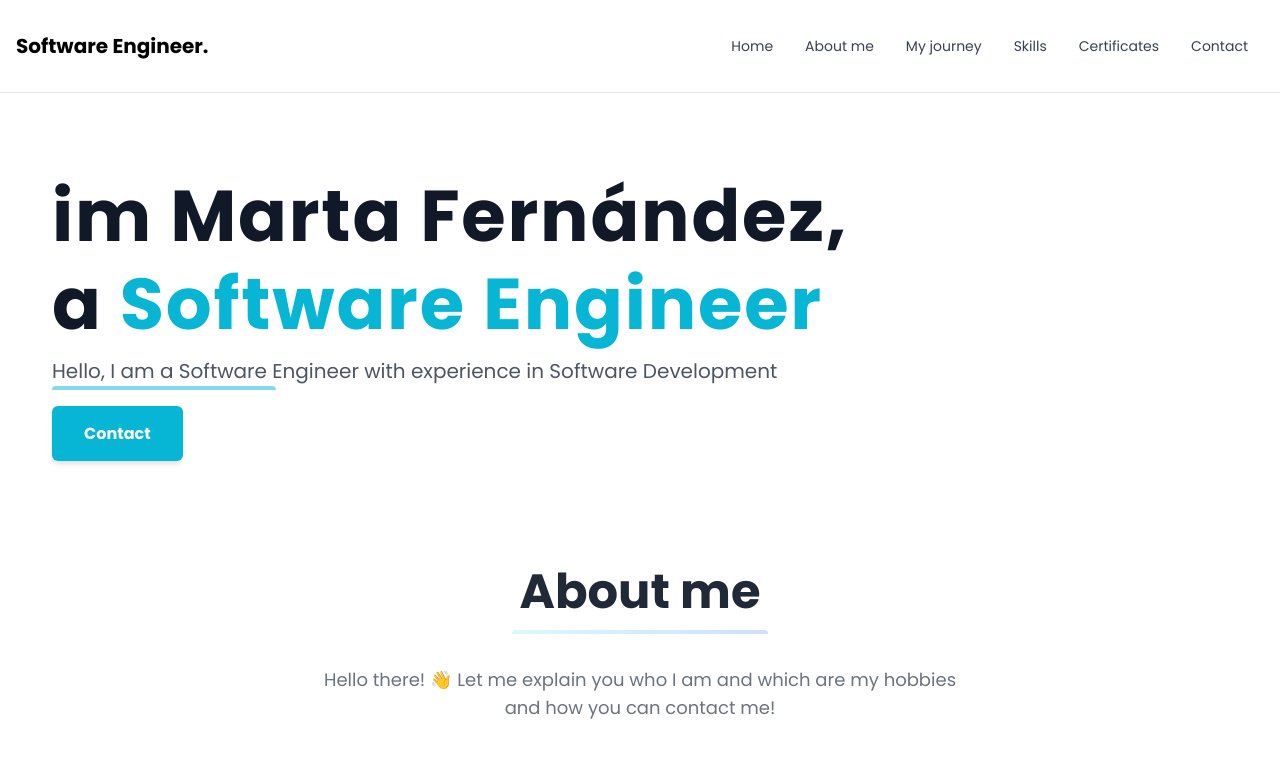
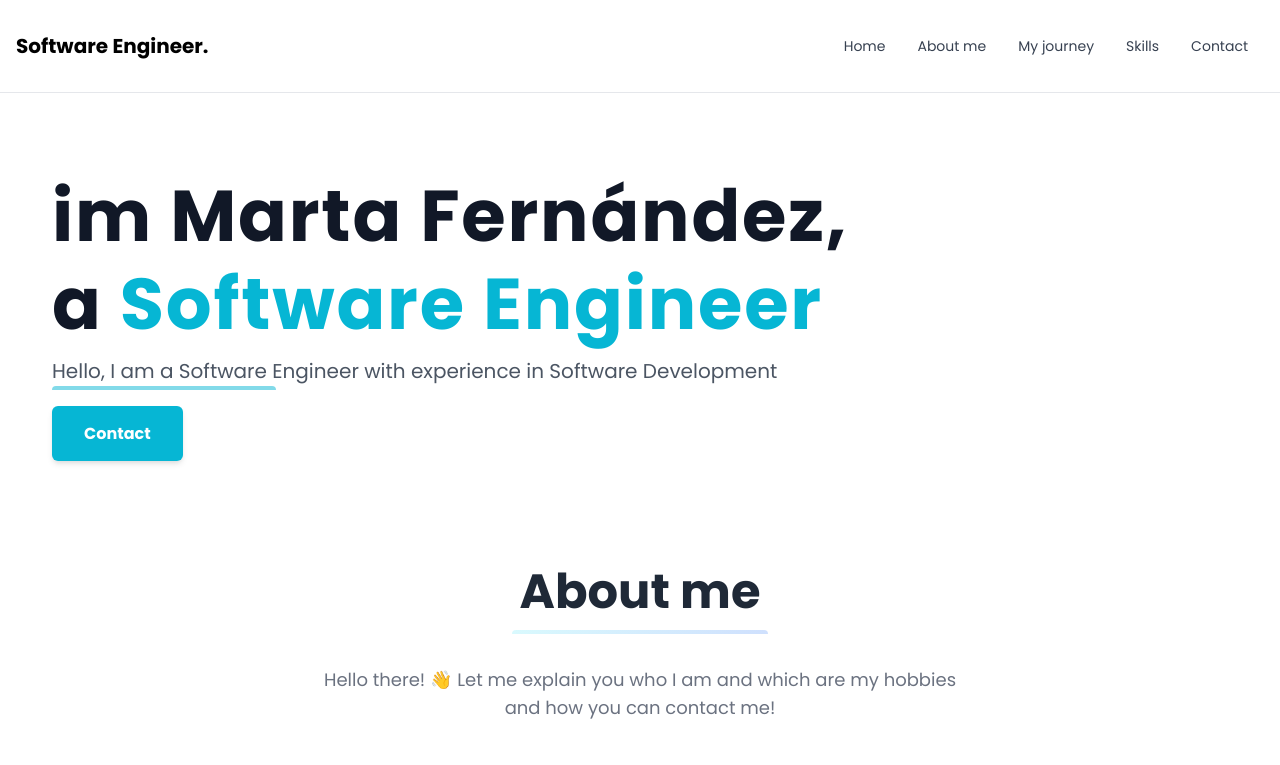
Before and after one commit to mfernandezgarcia/mfernandezgarcia.github.io, an Angular app: page / in a window 1280 px wide. Shown: the top 765 px of the page. Built offline with nearby package versions, Linux system fonts and the light colour scheme; grey boxes are pictures that could not be loaded.

Commit message:
Delete certificate

```diff
--- a/src/app/layouts/menu/menu.component.html
+++ b/src/app/layouts/menu/menu.component.html
@@ -27,10 +27,6 @@
         </li>
 
         <li>
-          <a href="#certificates" class="border__line menu__item block py-2 pr-4 pl-3 text-gray-700 md:p-0" aria-current="page">Certificates</a>
-        </li>
-
-        <li>
           <a href="#contact" class="border__line menu__item block py-2 pr-4 pl-3 text-gray-700 md:p-0" aria-current="page">Contact</a>
         </li>
       </ul>
```
